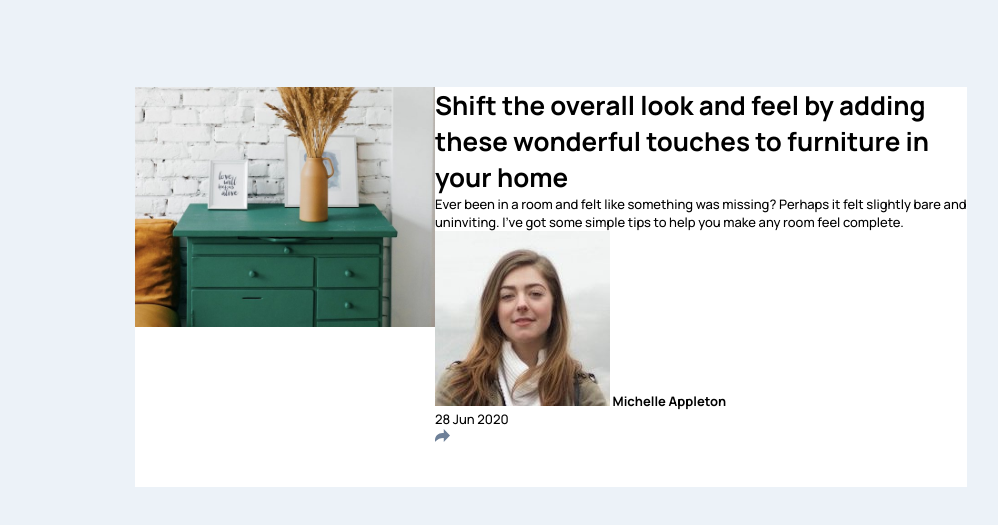
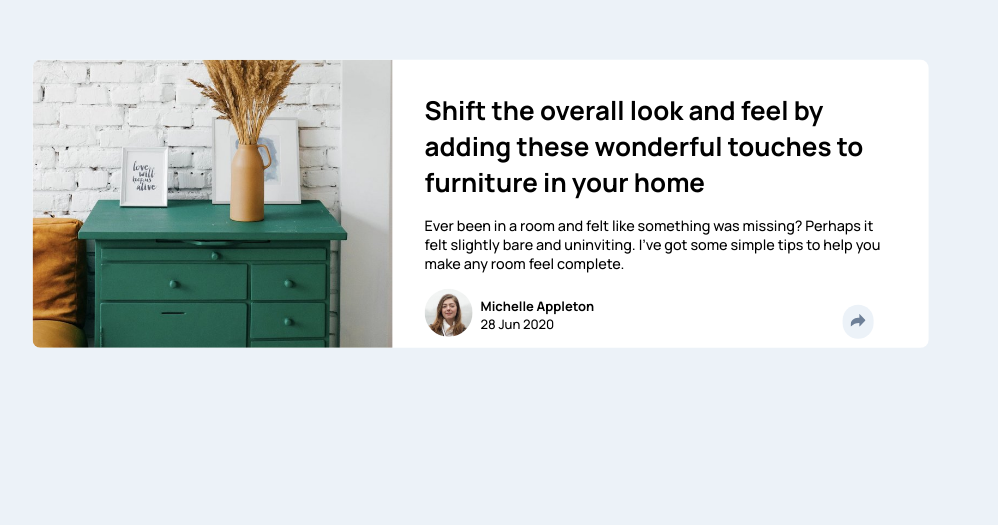
Before and after one commit to sorokiyali/Composant-aper-u-article, a plain HTML site: page index.html in a window 1280 px wide. Shown: the part 113-638 px from the top of the page, without its empty margins (281-1279 px from the left). Drawn offline with Linux system fonts and the light colour scheme.

Commit message:
end of formatting

```diff
--- a/index.html
+++ b/index.html
@@ -25,8 +25,8 @@
         it felt slightly bare and uninviting. I’ve got some simple tips
         to help you make any room feel complete.
       </p>
-      <div>
-        <img src="images/avatar-michelle.jpg" alt="">
+      <div class="part3">
+        <img class="avatar" src="images/avatar-michelle.jpg" alt="">
         <span>
           <strong>Michelle Appleton</strong><br>
           28 Jun 2020
--- a/style.css
+++ b/style.css
@@ -13,19 +13,57 @@ body{
 }
 .container{
     display: flex;
-    width: 52rem;
-    height: 25rem;
+    width: 56rem;
+    height: 18rem;
     background-color: white;
     top: 50%;
     left: 50%;
-    transform:translate(50%,50%);
+    transform:translate(35%,60%);
+    border-radius: 8px;
+
 }
 
 .drawers{
     width: 25rem;
-    height: 15rem;
+    height: 18rem;
+    border-top-left-radius: 8px;
+    border-bottom-left-radius: 8px;
 }
 
+.avatar{
+    width: 3rem;
+    height: 3rem;
+    border-radius:5rem;
+}
+
+h1{
+    margin:2rem 2rem 1rem 2rem;
+
+}
+
+p{
+    margin:0 2rem 1rem 2rem;
+    font-size: 0.9rem;
+}
+
+.part3{
+    display: flex;
+    margin-left: 2rem;
+    gap: 0.5rem;
+
+}
+
+span{
+    margin-top: 0.5rem;
+}
+
+.share{
+    margin-top: 1rem;
+    margin-left: 15rem;
+    background-color: hsl(210, 46%, 95%);
+    padding: 0.5rem 0.5rem;
+    border-radius: 5rem;
+}
 
 
 
```
